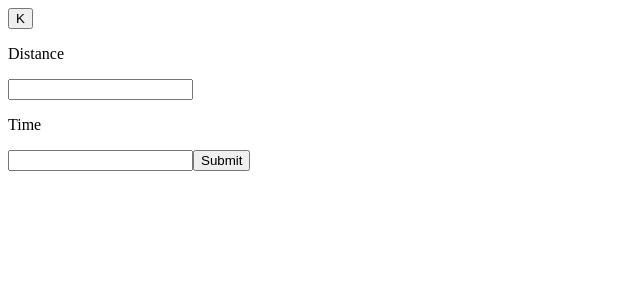
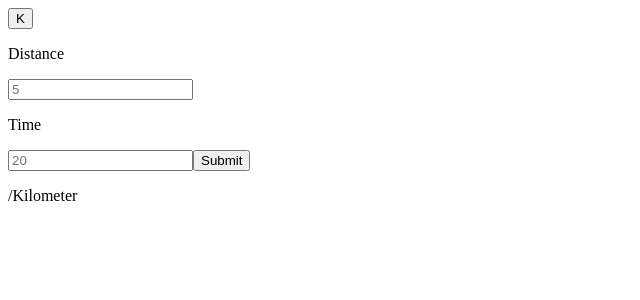
Before and after one commit to leo-generali/running-tool, a React (Create React App) app: page / in a window 1280 px wide. Shown: the top 300 px of the page, without its empty margins (0-640 px from the left). Built offline with nearby package versions, Linux system fonts and the light colour scheme.

Commit message:
Adds pace description

```diff
--- a/src/Components/App.js
+++ b/src/Components/App.js
@@ -64,6 +64,9 @@ class App extends Component {
           updateTime={this.updateTime}
           updatePace={this.updatePace}
           isKilometers={this.state.isKilometers}
+          changeDistanceType={this.changeDistanceType}
+          time={this.state.time}
+          distance={this.state.distance}
          />
 
         <Result
--- a/src/Components/Result.js
+++ b/src/Components/Result.js
@@ -2,10 +2,11 @@ import React, { Component } from 'react';
 
 class Result extends Component {
   render() {
+    const test = this.props.isKilometers ? "Kilometer" : "Mile"
 
     return(
       <p>
-      {this.props.paceStr}
+        {this.props.paceStr + "/" + test}
       </p>
     )
   }
--- a/src/helpers.js
+++ b/src/helpers.js
@@ -10,5 +10,6 @@ export function formatPace(t, d){
   const suffixStr = suffix.toString();
 
   //if the second number does not have a 0 in front of it, this equation will add that 0
+  // eslint-disable-next-line
   return suffix >= 10 ? prefix + ':' + suffixStr : prefix + ':' + '0' + suffixStr;
 }
```
